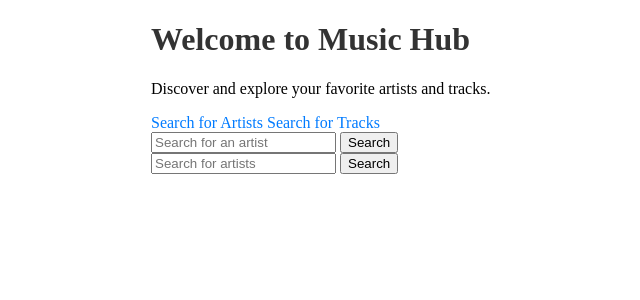
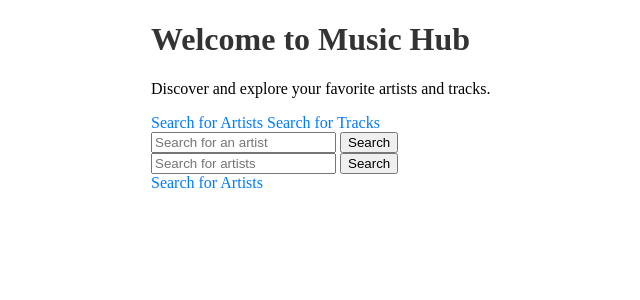
Before and after one commit to Nizogcwala/Music-Hub---Social-Media-Platform, a Flask app: page / in a window 1280 px wide. Shown: the top 300 px of the page, without its empty margins (89-729 px from the left). Run offline with Flask 3, Linux system fonts and the light colour scheme.

Commit message:
Modified index.html

```diff
--- a/MusicHubApp/templates/index.html
+++ b/MusicHubApp/templates/index.html
@@ -21,7 +21,7 @@
                 <input type="text" name="query" placeholder="Search for artists">
                 <button type="submit">Search</button>
             </form>
-
+            <a href="{{ url_for('artist_search') }}">Search for Artists</a>
         </div>
     </div>
 </body>
```
